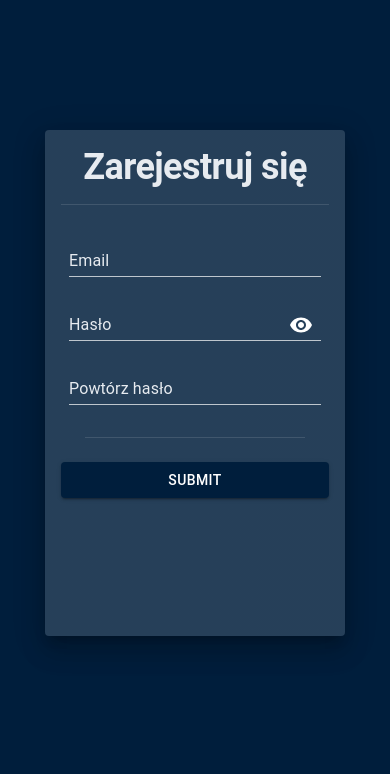
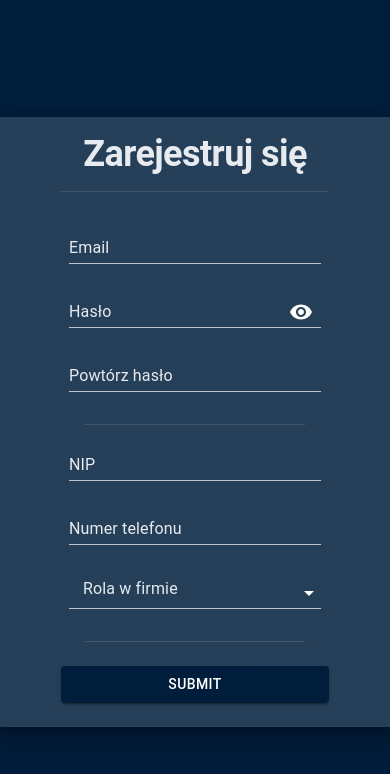
Before and after one commit to Gromzi/registration-module, a React (Vite) app: page / in a window 390 px wide. Shown: the top 774 px of the page. Built offline with nearby package versions, Linux system fonts and the light colour scheme.

Commit message:
Add nip, phone number, role inputs and validation

```diff
--- a/package.json
+++ b/package.json
@@ -15,6 +15,7 @@
     "@mui/icons-material": "^5.11.16",
     "@mui/material": "^5.11.16",
     "formik-material-ui": "^4.0.0-alpha.2",
+    "is-valid-nip": "^1.2.3",
     "react": "^18.2.0",
     "react-dom": "^18.2.0",
     "react-hook-form": "^7.43.9",
--- a/src/components/RegisterCard.tsx
+++ b/src/components/RegisterCard.tsx
@@ -7,6 +7,10 @@ import {
   Button,
   IconButton,
   InputAdornment,
+  FormControl,
+  InputLabel,
+  Select,
+  MenuItem,
 } from '@mui/material'
 
 import VisibilityIcon from '@mui/icons-material/Visibility'
@@ -15,7 +19,9 @@ import VisibilityOffIcon from '@mui/icons-material/VisibilityOff'
 import { useForm } from 'react-hook-form'
 import * as yup from 'yup'
 import { yupResolver } from '@hookform/resolvers/yup'
-import { useState } from 'react'
+import { useEffect, useState } from 'react'
+
+import isValidNIP from 'is-valid-nip'
 
 const RegisterCard = () => {
   const [showPassword, setShowPassword] = useState(false)
@@ -26,31 +32,49 @@ const RegisterCard = () => {
     email: yup
       .string()
       .email('Podaj poprawny email')
-      .required('Email jest polem obowiązkowym'),
+      .required('Email jest polem wymaganym'),
     password: yup
       .string()
-      .required('Hasło jest polem obowiązkowym')
+      .required('Hasło jest polem wymaganym')
       .matches(
         /^(?=.*[a-z])(?=.*[A-Z])(?=.*[0-9])(?=.*[!@#\$%\^&\*])(?=.{8,})/,
         'Hasło musi zawierać conajmniej 8 znaków, jedną dużą literę, jedną małą literę, jedną cyfrę i jeden znak specjalny'
       ),
     confirmPassword: yup
       .string()
-      .required('Powtórz hasło jest polem obowiązkowym')
+      .required('Powtórz hasło jest polem wymaganym')
       .oneOf([yup.ref('password')], 'Hasła muszą być jednakowe'),
+    nip: yup
+      .string()
+      .required('Numer NIP jest wymagany')
+      .test('isValidNIP', 'Niepoprawny numer NIP', function (value) {
+        return isValidNIP(value)
+      }),
+    tel: yup
+      .string()
+      .matches(
+        /^(?:[\+]?[(]?[0-9]{3}[)]?[-\s\.]?[0-9]{3}[-\s\.]?[0-9]{4,6})?$/im,
+        'Podaj poprawny numer telefonu (format +12345678901)'
+      ),
+    role: yup.string().required('Rola jest wymagana'),
   })
 
   const {
     register,
     handleSubmit,
     formState: { errors },
+    setValue,
   } = useForm({
     resolver: yupResolver(schema),
   })
 
   const onSubmit = (data: Object) => {
-    console.log('Ya bould could NEVER', data)
+    console.log('Ya boy could NEVER', data)
   }
+
+  useEffect(() => {
+    setValue('role', '')
+  }, [setValue])
 
   return (
     <Card
@@ -97,7 +121,10 @@ const RegisterCard = () => {
             InputProps={{
               endAdornment: (
                 <InputAdornment position="end">
-                  <IconButton onClick={handleClickShowPassword}>
+                  <IconButton
+                    onClick={handleClickShowPassword}
+                    tabIndex={-1}
+                  >
                     {showPassword ? (
                       <VisibilityOffIcon />
                     ) : (
@@ -136,6 +163,72 @@ const RegisterCard = () => {
             </Typography>
           )}
 
+          <Divider variant="middle" sx={{ ml: 3, mt: 3, mr: 3 }} />
+
+          <TextField
+            type="text"
+            label="NIP"
+            variant="standard"
+            sx={{ m: 1 }}
+            color={errors.nip?.message ? 'error' : 'info'}
+            {...register('nip')}
+          />
+          {errors.nip?.message && (
+            <Typography
+              variant="caption"
+              color="error"
+              sx={{ ml: 1 }}
+            >
+              {errors.nip?.message.toString()}
+            </Typography>
+          )}
+
+          <TextField
+            type="tel"
+            label="Numer telefonu"
+            variant="standard"
+            sx={{ m: 1 }}
+            color={errors.tel?.message ? 'error' : 'info'}
+            {...register('tel')}
+          />
+          {errors.tel?.message && (
+            <Typography
+              variant="caption"
+              color="error"
+              sx={{ ml: 1 }}
+            >
+              {errors.tel?.message.toString()}
+            </Typography>
+          )}
+
+          <FormControl sx={{ m: 1 }}>
+            <InputLabel color="info">Rola w firmie</InputLabel>
+            <Select
+              label="Rola"
+              variant="standard"
+              {...register('role')}
+              defaultValue=""
+            >
+              <MenuItem value={'Administrator'}>
+                Administrator
+              </MenuItem>
+              <MenuItem value={'Dyrektor'}>Dyrektor</MenuItem>
+              <MenuItem value={'Inspektor'}>Inspektor</MenuItem>
+              <MenuItem value={'Kierownik'}>Kierownik</MenuItem>
+              <MenuItem value={'Księgowy'}>Księgowy</MenuItem>
+              <MenuItem value={'Pełnomocnik'}>Pełnomocnik</MenuItem>
+            </Select>
+            {errors.role?.message && (
+              <Typography
+                variant="caption"
+                color="error"
+                sx={{ ml: 1 }}
+              >
+                {errors.role?.message.toString()}
+              </Typography>
+            )}
+          </FormControl>
+
           <Divider variant="middle" sx={{ m: 3 }} />
 
           <Button type="submit" variant="contained">
--- a/src/styles/app.scss
+++ b/src/styles/app.scss
@@ -8,10 +8,10 @@
   align-items: center;
 
   .formCard {
-    width: 300px;
+    width: 400px;
+    padding: 0 50px;
     // min-width: 300px;
     min-height: 60svh;
-    margin-bottom: 20%;
 
     form {
       display: flex;
```
Also changed, not shown: 1 other file (tests, documents, lock files or other folders).
